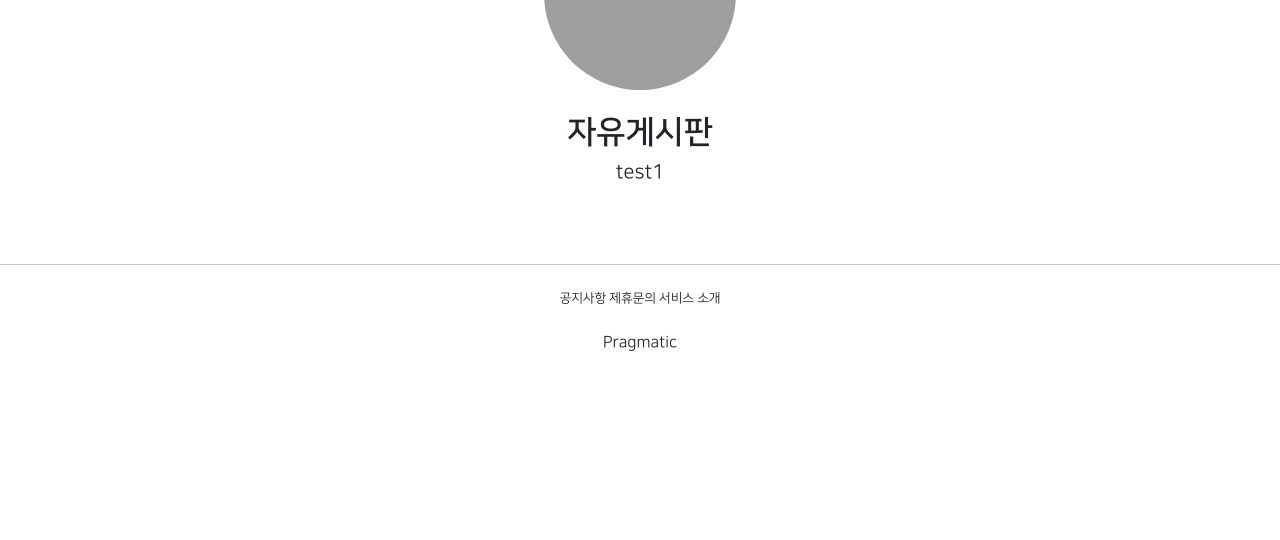
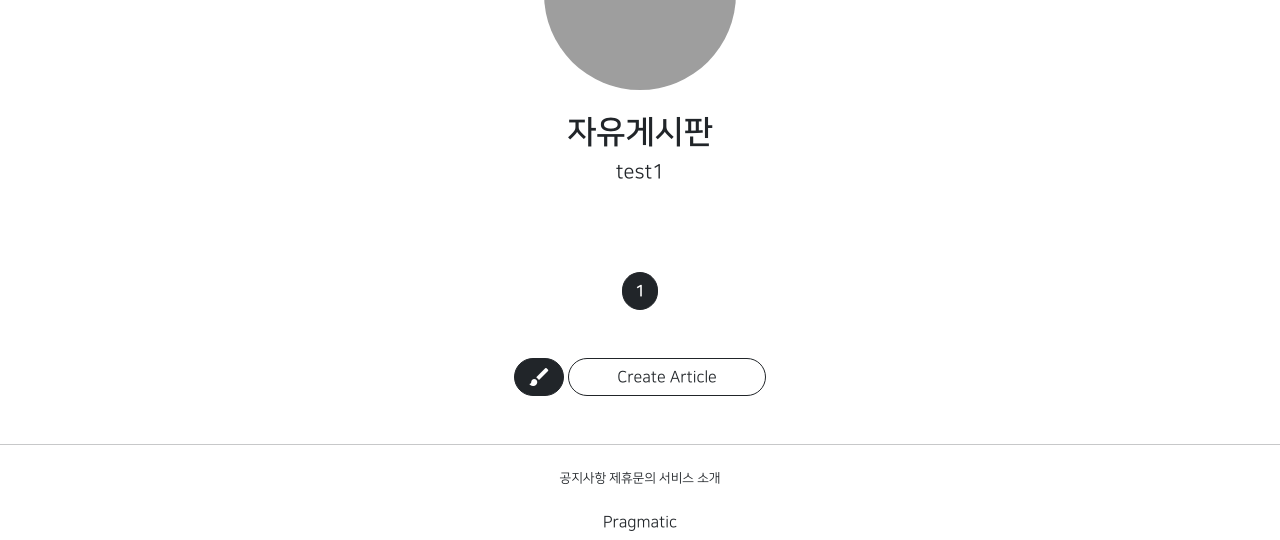
Before and after one commit to sunghak2234/django-gistweb_02, a Django app: page /projects/detail/2 in a window 1280 px wide. Shown: the part 423-963 px from the top of the page. Before the commit the page ends 774 px from the top, so only its background shows below. Run offline with Django 3.2, Linux system fonts and the light colour scheme; data comes from the database, SQL or seed files in the repository; both versions use the stored data as it was after the commit; parts of the project's set-up code (start-up, migrations or seed data) failed here and were passed over; some libraries are stand-ins or nearby versions; grey boxes are pictures that could not be loaded.

Commit message:
210819 django gistweb_02 (23-3)

```diff
--- a/accountapp/templates/accountapp/detail.html
+++ b/accountapp/templates/accountapp/detail.html
@@ -36,9 +36,12 @@
                class="material-icons round_button mx-2">
                 close
             </a>
-        </div>
         {% endif %}
     </div>
+        </div>
 
+    <div>
+    {% include 'snippets/list_fragment.html' with article_list=object_list %}
+    </div>
 
 {% endblock %}
--- a/projectapp/templates/projectapp/detail.html
+++ b/projectapp/templates/projectapp/detail.html
@@ -4,15 +4,18 @@
 
     <div class="text-center mw-500 m-auto">
         <div class="m-5">
-            <img src="{{ target_projcet.image.url }}"
+            <img src="{{ target_project.image.url }}"
                  class="profile_image m-4"
                  alt="profile image">
             <h2 class="NNS_B">
-                {{ target_projcet.name }}
+                {{ target_project.name }}
             </h2>
-            <h5>{{ target_projcet.description }}</h5>
+            <h5>{{ target_project.description }}</h5>
         </div>
     </div>
 
+    <div>
+        {% include 'snippets/list_fragment.html' with article_list=object_list %}
+    </div>
 
 {% endblock %}
--- a/projectapp/views.py
+++ b/projectapp/views.py
@@ -5,25 +5,34 @@ from django.shortcuts import render
 from django.urls import reverse_lazy, reverse
 from django.utils.decorators import method_decorator
 from django.views.generic import CreateView, DetailView, ListView
+from django.views.generic.list import MultipleObjectMixin
+
+from articleapp.models import Article
 from projectapp.forms import ProjectCreationForm
 from projectapp.models import Project
+
 
 @method_decorator(login_required, 'get')
 @method_decorator(login_required, 'post')
 class ProjectCreateView(CreateView):
     model = Project
     form_class = ProjectCreationForm
-    success_url = reverse_lazy('articleapp:list')
     template_name = 'projectapp/create.html'
 
     def get_success_url(self):
         return reverse('projectapp:detail', kwargs={'pk': self.object.pk})
 
-class ProjectDetailView(DetailView):
+
+class ProjectDetailView(DetailView, MultipleObjectMixin):
     model = Project
-    context_object_name = 'target_projcet'
+    context_object_name = 'target_project'
     template_name = 'projectapp/detail.html'
 
+    paginate_by = 20
+
+    def get_context_data(self, **kwargs):
+        article_list = Article.objects.filter(project=self.object)
+        return super().get_context_data(object_list=article_list, **kwargs)
 
 class ProjectListView(ListView):
     model = Project
--- /dev/null
+++ b/templates/snippets/list_fragment.html
@@ -0,0 +1,56 @@
+{% load static %}
+
+    <style>
+        .container{
+            padding:0;
+            margin: 0 auto;
+        }
+
+        .container div {
+            width: 45%;
+            max-width : 250px;
+            box-shadow: 0 0 .5rem grey;
+            display: flex;
+            justify-content: center;
+            align-items: center;
+            border-radius: 1rem;
+            flex-direction: column;
+        }
+
+        .container img {
+            width: 100%;
+            border-radius: 1rem;
+        }
+
+    </style>
+
+
+    <div class="container my-4">
+
+        {% for article in article_list %}
+
+            <div>
+                <a href="{% url 'articleapp:detail' pk=article.pk %}">
+                    <img src="{{ article.image.url }}"
+                         alt="">
+                </a>
+                <span class="m-2 NNS_B">{{ article.title }}</span>
+            </div>
+
+        {% endfor %}
+    </div>
+    <div class="text-center my-4">
+        {% include 'snippets/pagination.html' %}
+    </div>
+    <script src="{% static 'js/magicgrid.js' %}"></script>
+
+    <div class="text-center my-5">
+        <a href="{% url 'articleapp:create' %}"
+           class="btn btn-dark rounded-pill material-icons">
+            brush
+        </a>
+        <a href="{% url 'articleapp:create' %}"
+           class="btn btn-outline-dark rounded-pill px-5">
+            Create Article
+        </a>
+    </div>
```
Also changed, not shown: accountapp/views.py (+9 -1 lines), db.sqlite3.
